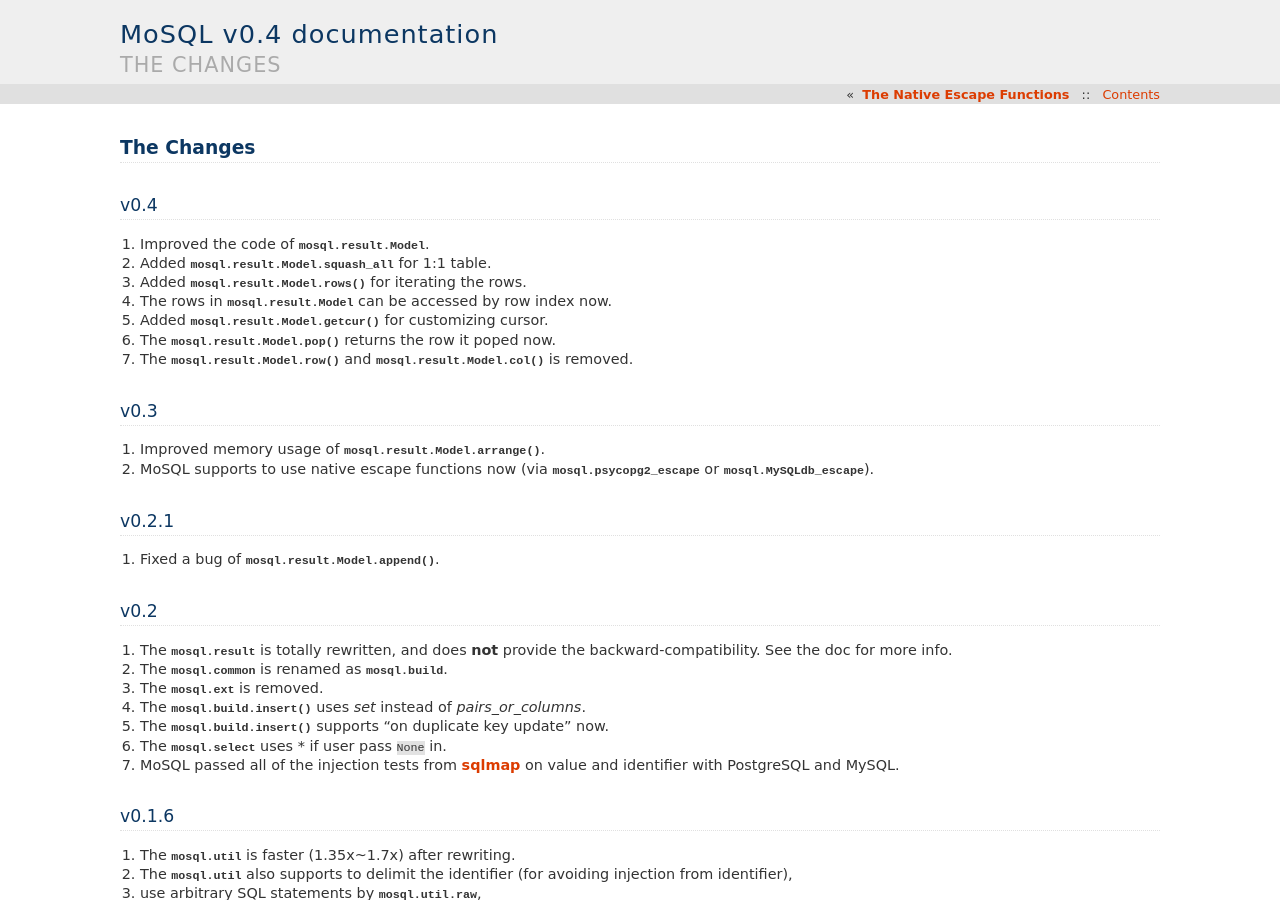
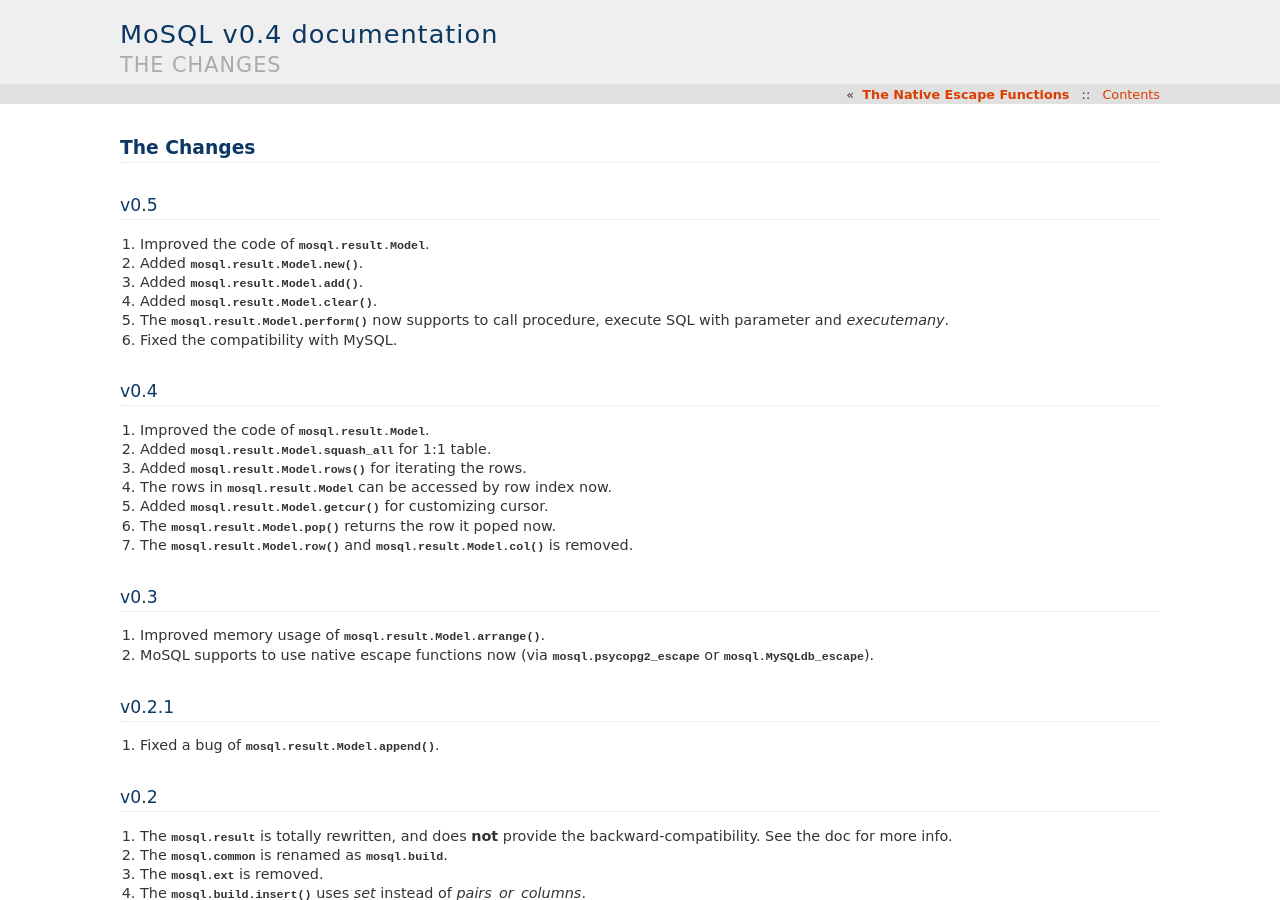
Before and after one commit to moskytw/mosql, a Sphinx documentation site: the page built from docs/changes.rst, in a window 1280 px wide and 900 px high. Built offline with Sphinx 7.4.7, drawn with Linux system fonts in a browser that asks for light colours.

Commit message:
added change log for v0.5

```diff
--- a/docs/changes.rst
+++ b/docs/changes.rst
@@ -1,6 +1,17 @@
 
 The Changes
 ===========
+
+v0.5
+----
+
+1. Improved the code of :class:`mosql.result.Model`.
+2. Added :meth:`mosql.result.Model.new`.
+3. Added :meth:`mosql.result.Model.add`.
+4. Added :meth:`mosql.result.Model.clear`.
+5. The :meth:`mosql.result.Model.perform` now supports to call procedure,
+   execute SQL with parameter and `executemany`.
+6. Fixed the compatibility with MySQL.
 
 v0.4
 ----
```
